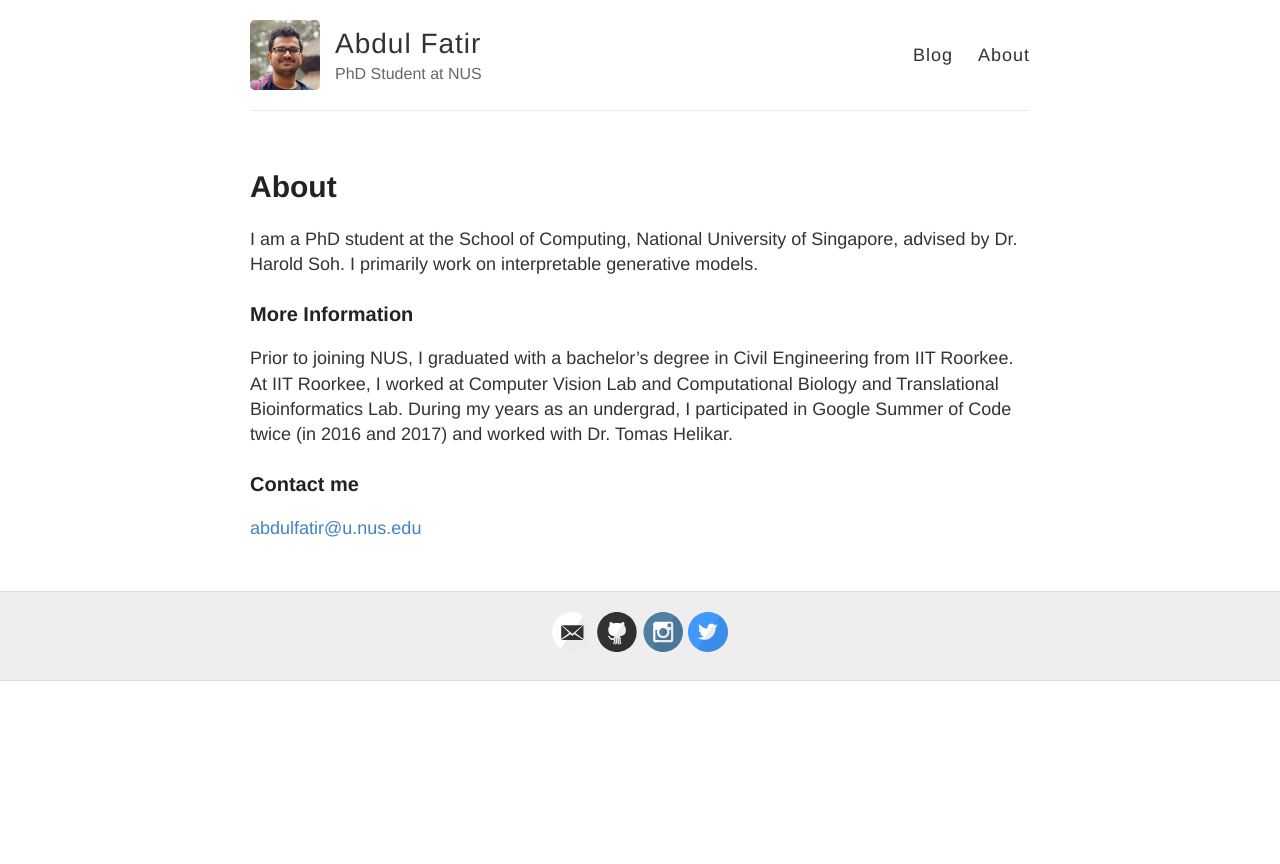
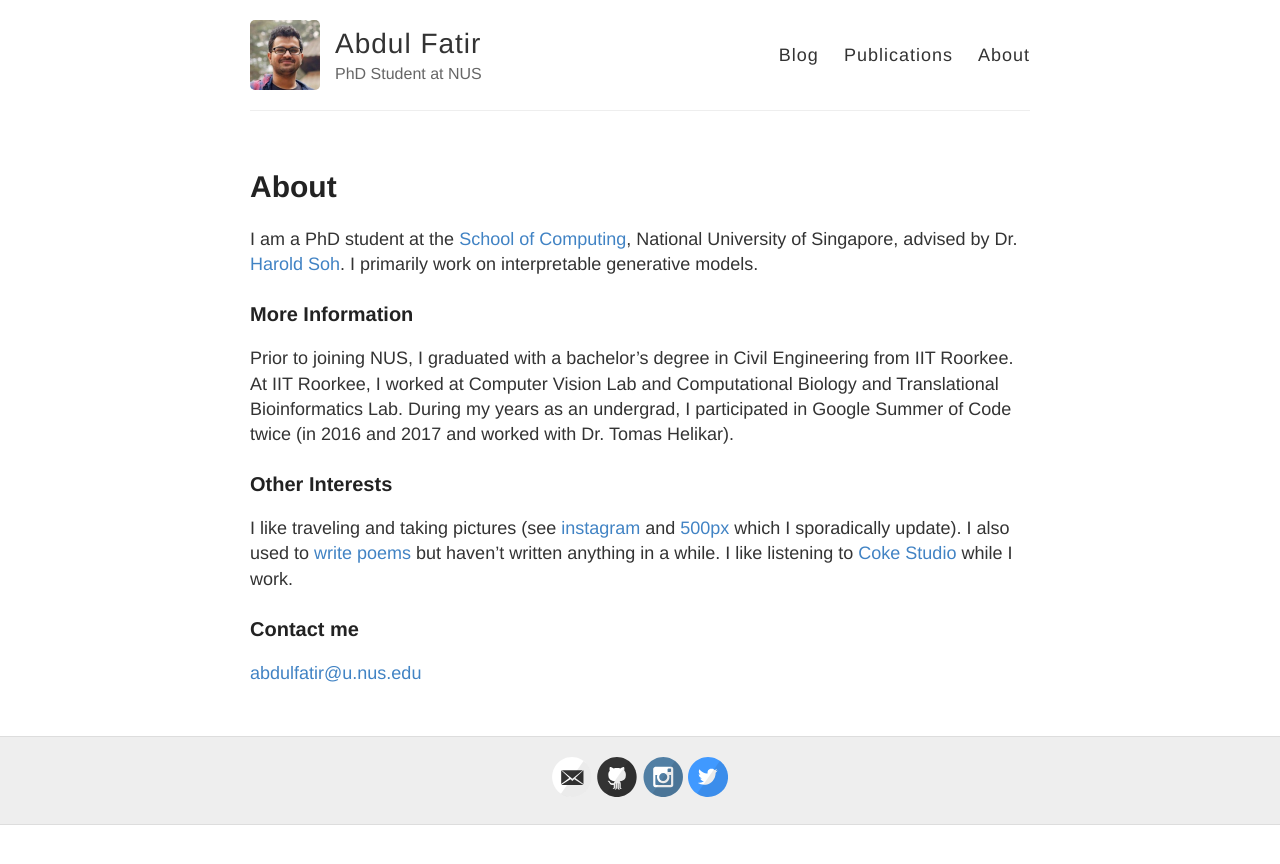
Before and after one commit to abdulfatir/abdulfatir.github.io, a Jekyll site: the page built from about.md, in a window 1280 px wide. Shown: the top 864 px of the page. Built offline with Jekyll 4.4.1, drawn with Linux system fonts in a browser that asks for light colours.

Commit message:
Updated about

```diff
--- a/_layouts/default.html
+++ b/_layouts/default.html
@@ -31,6 +31,7 @@
 
           <nav>
             <a href="{{ site.baseurl }}/">Blog</a>
+            <a href="{{ site.baseurl }}/publications">Publications</a>
             <a href="{{ site.baseurl }}/about">About</a>
           </nav>
         </header>
--- a/about.md
+++ b/about.md
@@ -4,11 +4,15 @@ title: About
 permalink: /about/
 ---
 
-I am a PhD student at the School of Computing, National University of Singapore, advised by Dr. Harold Soh. I primarily work on interpretable generative models.
+I am a PhD student at the [School of Computing](https://www.comp.nus.edu.sg/), National University of Singapore, advised by Dr. [Harold Soh](https://haroldsoh.com/). I primarily work on interpretable generative models.
 
 ### More Information
 
-Prior to joining NUS, I graduated with a bachelor's degree in Civil Engineering from IIT Roorkee. At IIT Roorkee, I worked at Computer Vision Lab and Computational Biology and Translational Bioinformatics Lab. During my years as an undergrad, I participated in Google Summer of Code twice (in 2016 and 2017) and worked with Dr. Tomas Helikar.
+Prior to joining NUS, I graduated with a bachelor's degree in Civil Engineering from IIT Roorkee. At IIT Roorkee, I worked at Computer Vision Lab and Computational Biology and Translational Bioinformatics Lab. During my years as an undergrad, I participated in Google Summer of Code twice (in 2016 and 2017 and worked with Dr. Tomas Helikar).
+
+### Other Interests
+
+I like traveling and taking pictures (see [instagram](https://www.instagram.com/solitarypenman/) and [500px](https://500px.com/abdulfatir) which I sporadically update). I also used to [write poems](http://blog.abdulfatir.com/) but haven't written anything in a while. I like listening to [Coke Studio](http://www.cokestudio.com.pk/) while I work.
 
 ### Contact me
 
```
Also changed, not shown: publications.md (added, +8 -0 lines).
